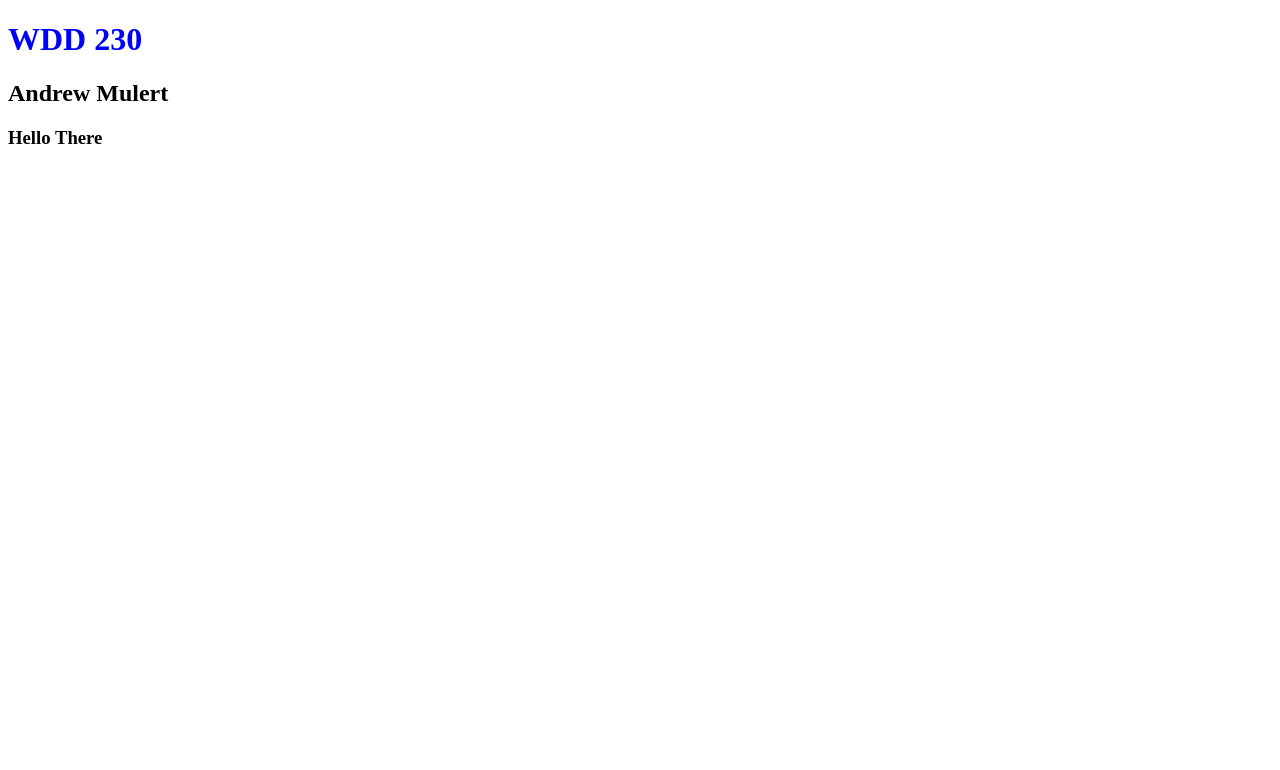
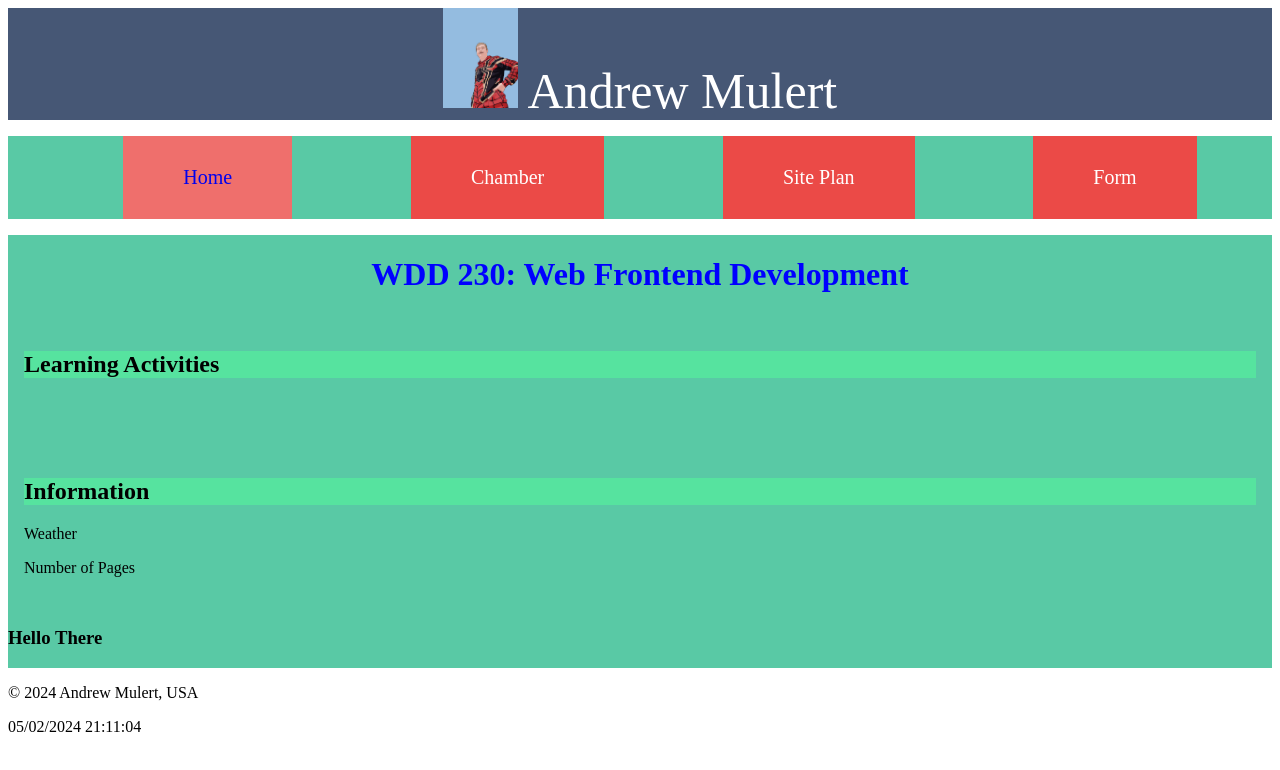
Before and after one commit to PineappleLord2020/wdd230, a plain HTML site: page index.html in a window 1280 px wide. Drawn offline with Linux system fonts and the light colour scheme.

Commit message:
Made a lot of changes to the CSS

```diff
--- a/index.html
+++ b/index.html
@@ -3,19 +3,48 @@
 <head>
     <meta charset="UTF-8">
     <meta name="viewport" content="width=device-width, initial-scale=1.0">
-    <title>WDD 230</title>
+    <meta name="description" content="WDD 230 - Web Frontend Development | Andrew Mulert | course assignment portal">
+    <meta name="author" content="Andrew Mulert">
+    <title>Andrew Mulert - WDD 230 - Web Frontend Development</title>
     <link rel="stylesheet" href="styles/base.css">
-
+    <link rel="stylesheet" href="styles/larger.css">
 </head>
 <body>
-    <header></header>
+    <header>
+        <img src="images/Andrew.jpg" alt="An Illistrated Photo of Andrew Mulert wearing a Spider-Man Hoodie" width="75" height="100">
+        <span>Andrew Mulert</span>
+    </header>
+    <nav>
+        <ul>
+            <li class="home"><a href="https://www.youtube.com/watch?v=dQw4w9WgXcQ">Home</a></li>
+            <li class="homeLinks">Chamber</li>
+            <li class="homeLinks">Site Plan</li>
+            <li class="homeLinks">Form</li>
+        </ul>
+    </nav>
     <main>
-        <h1>WDD 230</h1>
-        <h2>Andrew Mulert</h2>
+        <h1>WDD 230: Web Frontend Development</h1>
+        <div>
+            <section class="card">
+                <h2>Learning Activities</h2>
+                <ul>
+                    <li></li>
+                    <a></a>
+                </ul>
+            </section>
+            <section class="card">
+                <h2>Information</h2>
+                <p>Weather</p>
+                <p>Number of Pages</p>
+            </section>
+        </div>
         <h3>Hello There</h3>
 
     </main>
-    <footer></footer>
-    <script src="scripts/default.js"></script>
+    <footer>
+        <p>&copy <span id="year"></span> Andrew Mulert, USA</p>
+        <p id="lastModified"></p>
+    </footer>
+    <script src="scripts/getDates.js"></script>
 </body>
 </html>
--- /dev/null
+++ b/scripts/getDates.js
@@ -0,0 +1,3 @@
+date = document.lastModified
+document.getElementById("lastModified").textContent = date;
+year = document.querySelector("#year").textContent = new Date().getFullYear();
--- a/styles/base.css
+++ b/styles/base.css
@@ -1,3 +1,82 @@
-h1 {
+/*main*/
+
+a{
+    grid-template-columns: 1fr ;
+    text-decoration: none;
+}
+
+article{
+    background-color: aquamarine;
+}
+
+div{
+    flex-direction: column;
+    margin: 1em;
+}
+
+header{
+    background-color: #465775;
+    color: white;
+    text-align: center;
+    font-size: 50px;
+}
+
+h1{
     color: blue;
+    text-align: center;
 }
+
+h2{
+    background-color: #56E39F;
+}
+
+li {
+    list-style-type: none;
+    display: inline;
+    padding: 30px 60px;
+    font-size: 20px;
+}
+
+main{
+    display: grid;
+    grid-template-columns: 1fr;
+    background-color: #59C9A5;
+}
+
+nav{
+    background-color: #59C9A5;
+}
+
+section {
+    display: inline;
+}
+
+ul{
+    display: flex;
+    flex-direction: column;
+    margin: 1em;
+}
+
+
+
+/* class */
+
+.card{
+    grid-template-columns: 1fr;
+    background-color: #5B6C5D;
+    z-index: -1;
+}
+
+.home{
+    background-color: #EF6F6C;
+    color: white;
+}
+
+.homeLinks{
+    background-color: #EB4A47;
+    color: white;
+}
+
+
+
+/* id */
--- /dev/null
+++ b/styles/larger.css
@@ -0,0 +1,12 @@
+@media screen and (min-width: 32em) {
+
+    ul{
+        flex-direction: row;
+        justify-content: space-around;
+    }
+
+    div{
+        grid-template-columns: 1fr 1fr;
+        justify-content: space-around;
+    }
+}
--- a/week01/styles/media-queary.css
+++ b/week01/styles/media-queary.css
@@ -1,3 +1,5 @@
+/* HTML selectors*/
+
 body {
     font-family: 'Roboto', sans-serif;
 }
@@ -10,6 +12,10 @@ header, main, footer {
     background-color: aqua;
 }
 
+li {
+    text-decoration: none;
+}
+
 main {
     display: grid;
     grid-template-columns: 1fr;
@@ -20,3 +26,9 @@ section {
     padding: 1rem;
     background-color: #fff;
 }
+
+/* class selectors */
+
+
+
+/* id selectors*/
```
Also changed, not shown: week01/chamber-site-plan.html (added, +21 -0 lines), images/Andrew.jpg (added).
